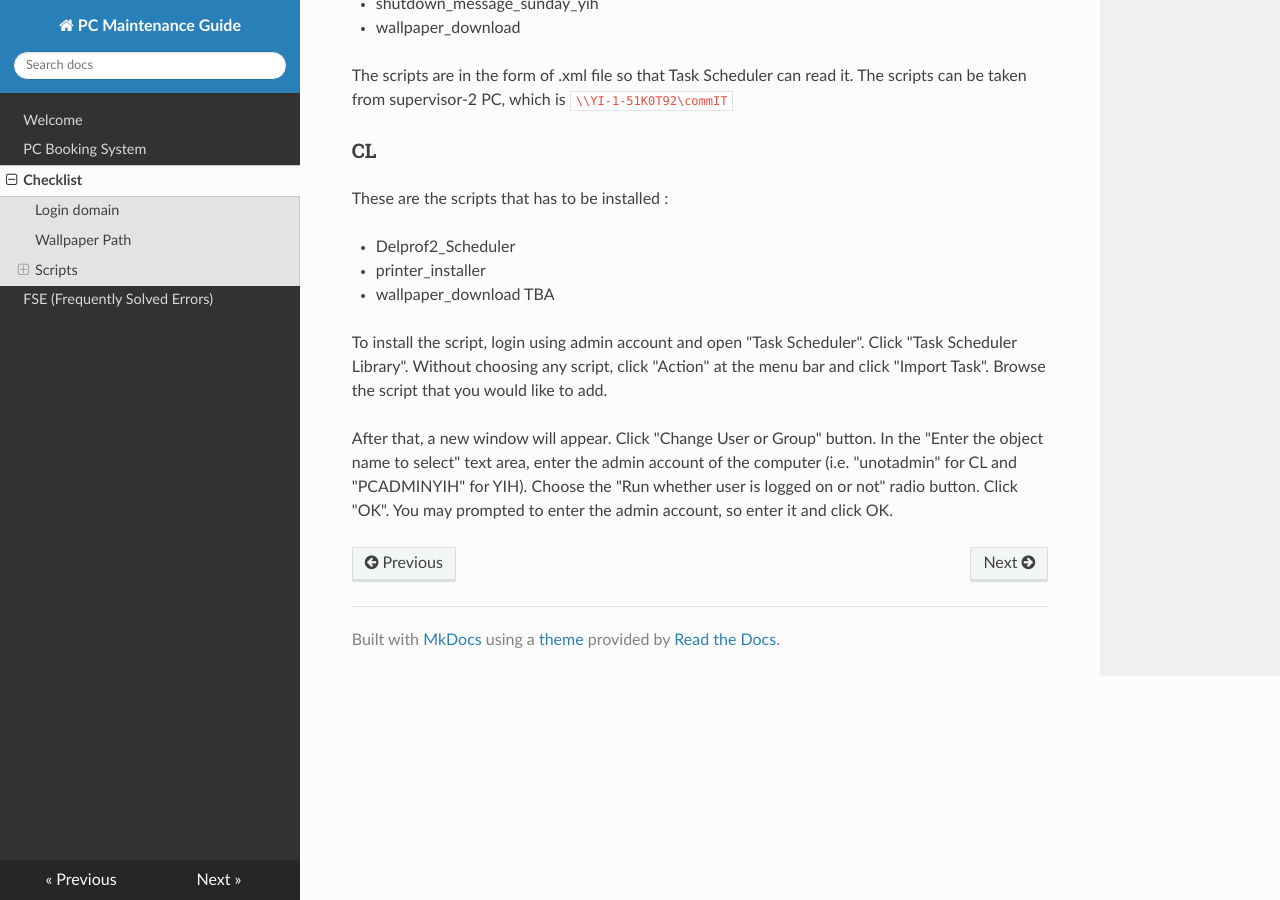
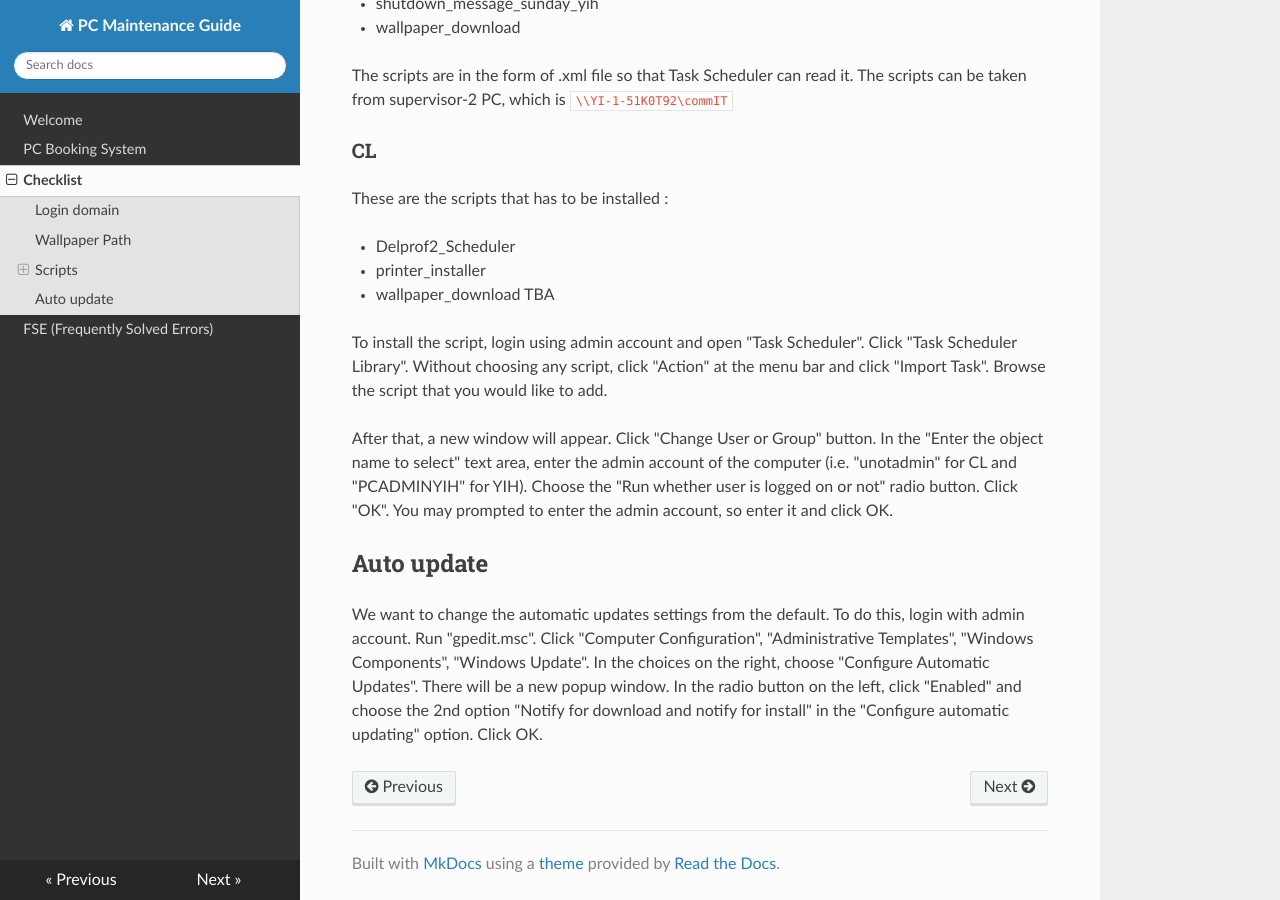
Before and after one commit to commitech/maintenance, an MkDocs documentation site: the page built from docs/check.md, in a window 1280 px wide and 900 px high, scrolled down 986 px. Built offline with MkDocs 1.6.1, drawn with Linux system fonts in a browser that asks for light colours; nearby versions of some CDN libraries; old or Windows-style settings are respelled for this version of MkDocs.

Commit message:
Add automatic update settings on checklist

```diff
--- a/docs/check.md
+++ b/docs/check.md
@@ -40,3 +40,7 @@ TBA
 To install the script, login using admin account and open "Task Scheduler". Click "Task Scheduler Library". Without choosing any script, click "Action" at the menu bar and click "Import Task". Browse the script that you would like to add.
 
 After that, a new window will appear. Click "Change User or Group" button. In the "Enter the object name to select" text area, enter the admin account of the computer (i.e. "unotadmin" for CL and "PCADMINYIH" for YIH). Choose the "Run whether user is logged on or not" radio button. Click "OK". You may prompted to enter the admin account, so enter it and click OK.
+
+## Auto update
+
+We want to change the automatic updates settings from the default. To do this, login with admin account. Run "gpedit.msc". Click "Computer Configuration", "Administrative Templates", "Windows Components", "Windows Update". In the choices on the right, choose "Configure Automatic Updates". There will be a new popup window. In the radio button on the left, click "Enabled" and choose the 2nd option "Notify for download and notify for install" in the "Configure automatic updating" option. Click OK.
```
